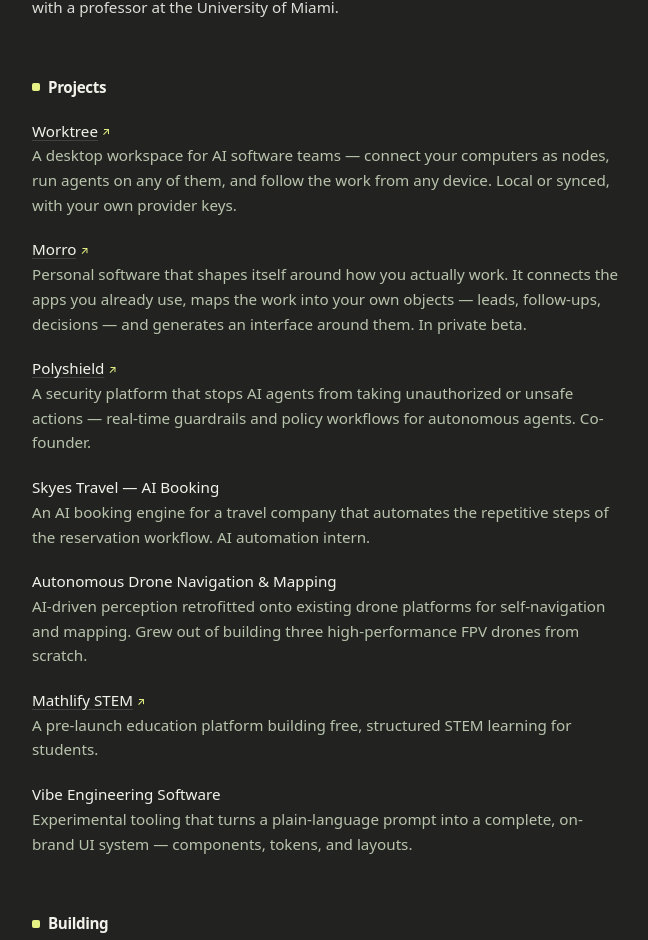
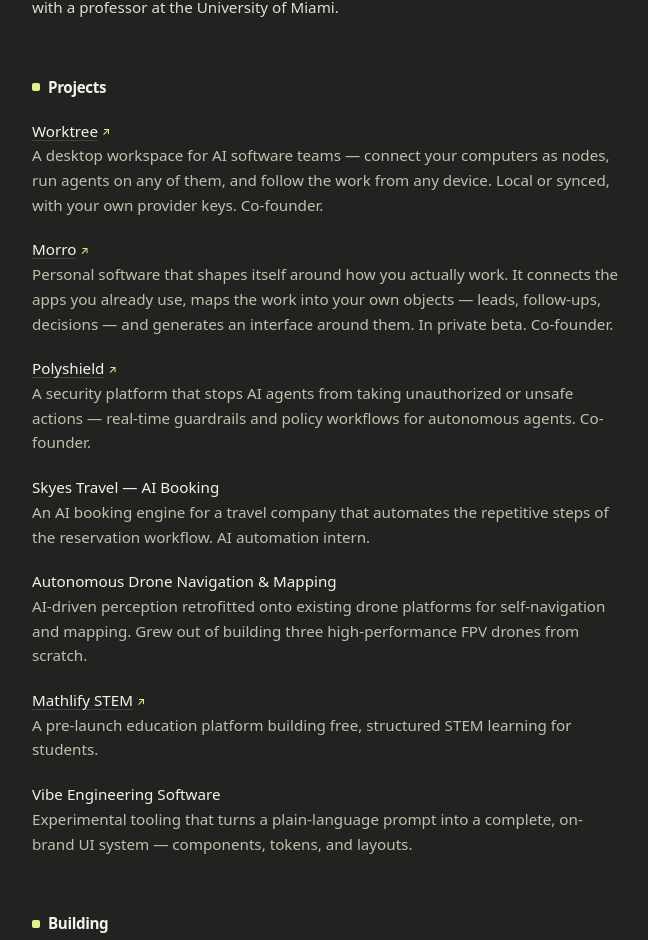
Before and after one commit to iecclodd/azaannoman, a Next.js app: page / in a window 1280 px wide. Shown: the part 996-1936 px from the top of the page, without its empty margins (312-960 px from the left). Built offline with nearby package versions, Linux system fonts and the light colour scheme.

Commit message:
Credit Worktree and Morro as Co-founder

```diff
--- a/data/content.ts
+++ b/data/content.ts
@@ -37,13 +37,13 @@ export const content: SiteContent = {
     {
       title: "Worktree",
       description:
-        "A desktop workspace for AI software teams — connect your computers as nodes, run agents on any of them, and follow the work from any device. Local or synced, with your own provider keys.",
+        "A desktop workspace for AI software teams — connect your computers as nodes, run agents on any of them, and follow the work from any device. Local or synced, with your own provider keys. Co-founder.",
       href: "https://tryworktree.com",
     },
     {
       title: "Morro",
       description:
-        "Personal software that shapes itself around how you actually work. It connects the apps you already use, maps the work into your own objects — leads, follow-ups, decisions — and generates an interface around them. In private beta.",
+        "Personal software that shapes itself around how you actually work. It connects the apps you already use, maps the work into your own objects — leads, follow-ups, decisions — and generates an interface around them. In private beta. Co-founder.",
       href: "https://morroapp.vercel.app",
     },
     {
```
